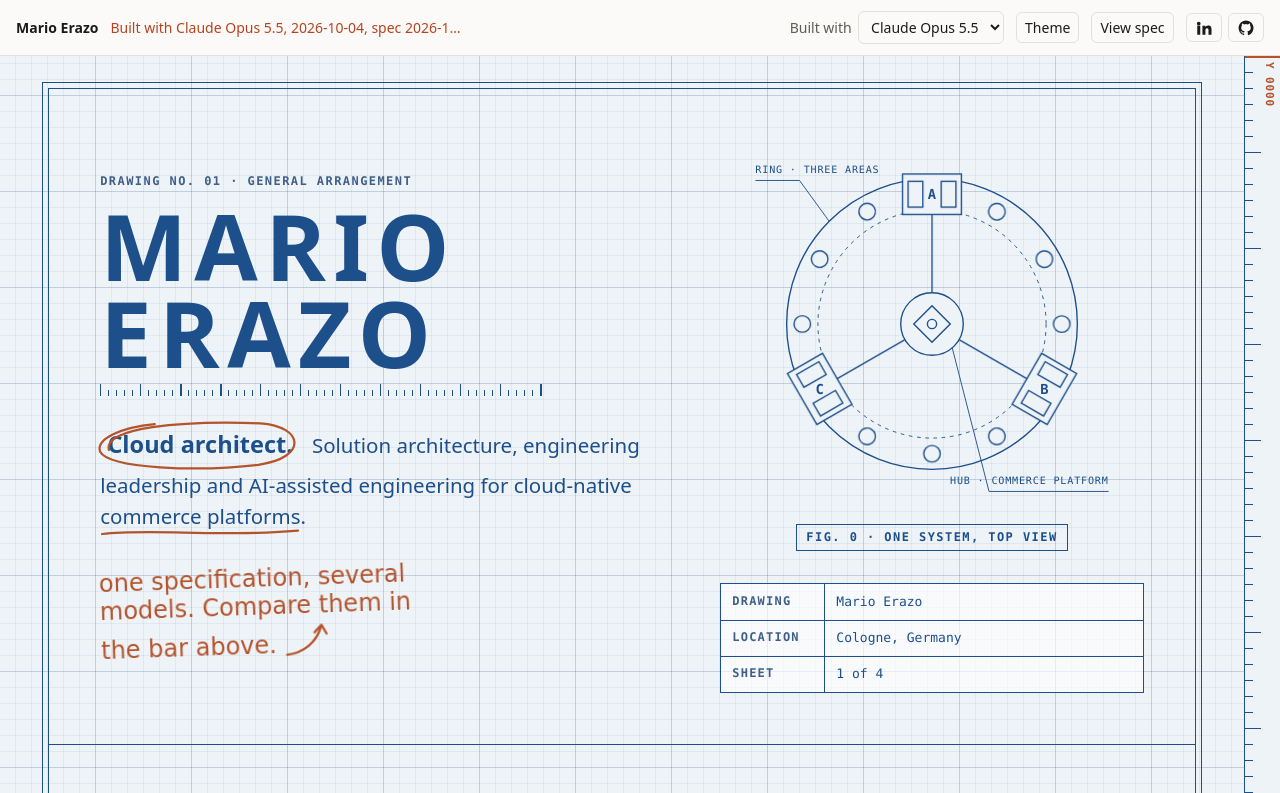
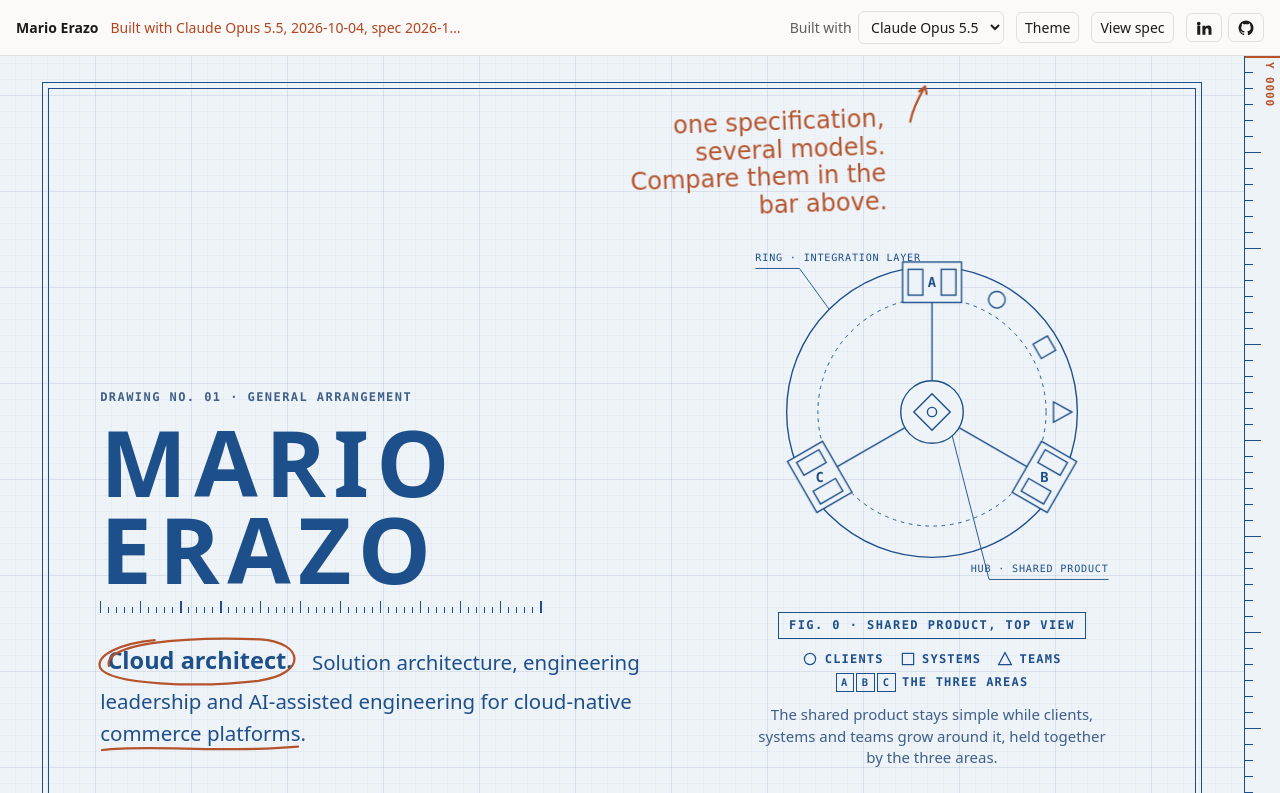
Before and after one commit to MarioAer/personal-website, a website: page variants/claude-opus-5.5/index.html in a window 1280 px wide. Shown: the top 793 px of the page. Drawn offline with Linux system fonts and the light colour scheme.

Commit message:
chore: dim the grid, aim the hero note and give the ring diagram a meaning
The hero note now points at the variant selector in the bar. The ring shows the
shared product at the hub, the three areas as modules, and clients, systems and
teams that grow around it as the page scrolls, with a legend and a caption.

Co-Authored-By: Claude Opus 5.5 <noreply@anthropic.com>

```diff
--- a/variants/claude-opus-5.5/index.html
+++ b/variants/claude-opus-5.5/index.html
@@ -23,6 +23,7 @@
 <div class="frame">
 
 <header class="sheet hero">
+  <p class="pen-note pen-note--hero"><span><span class="visually-hidden">Margin note: </span>one specification, several models. Compare them in the bar above.</span><svg class="pen-arrow pen-arrow--bar" viewBox="0 0 40 60" aria-hidden="true" focusable="false"><path class="pen-stroke pen-stroke--load" pathLength="1" d="M6 56 C 10 38, 20 20, 30 4 M30 4 L21 11 M30 4 L32 15"/></svg></p>
   <div class="hero-text">
     <p class="label">Drawing no. 01 · General arrangement</p>
     <h1 class="title">Mario Erazo</h1>
@@ -31,12 +32,10 @@
       <span class="mark mark-circle">Cloud architect.<svg class="pen-svg" viewBox="0 0 220 70" preserveAspectRatio="none" aria-hidden="true" focusable="false"><path class="pen-stroke pen-stroke--load" pathLength="1" d="M18 42 C 12 14, 90 4, 170 8 C 214 12, 218 52, 168 61 C 108 70, 18 66, 9 44 C 5 28, 30 13, 64 9"/></svg></span>
       Solution architecture, engineering leadership and AI-assisted engineering for cloud-native
       <span class="mark mark-underline">commerce platforms.<svg class="pen-svg" viewBox="0 0 200 12" preserveAspectRatio="none" aria-hidden="true" focusable="false"><path class="pen-stroke pen-stroke--load" pathLength="1" d="M2 8 C 50 2, 122 12, 198 4"/></svg></span>
-    </p>
-    <p class="pen-note pen-note--hero"><span class="visually-hidden">Margin note: </span>one specification, several models. Compare them in the bar above.<svg class="pen-arrow" viewBox="0 0 60 50" aria-hidden="true" focusable="false"><path class="pen-stroke pen-stroke--load" pathLength="1" d="M6 44 C 26 42, 44 30, 50 8 M50 8 L41 17 M50 8 L56 19"/></svg></p>
-  </div>
+    </p>  </div>
 
-  <figure class="ring" aria-hidden="true">
-    <svg class="ring-svg" viewBox="0 0 400 400" focusable="false">
+  <figure class="ring">
+    <svg class="ring-svg" viewBox="0 0 400 400" role="img" aria-labelledby="ring-desc" focusable="false">
       <defs>
         <g id="module">
           <rect class="ring-solid" x="168" y="37" width="64" height="44"/>
@@ -44,20 +43,22 @@
           <rect x="210" y="45" width="16" height="28"/>
           <line x1="200" y1="81" x2="200" y2="166"/>
         </g>
-        <circle id="pod" class="ring-solid" cx="200" cy="59" r="9"/>
+        <circle id="client" class="ring-solid" cx="200" cy="59" r="9"/>
+        <rect id="system" class="ring-solid" x="191" y="50" width="18" height="18"/>
+        <path id="team" class="ring-solid" d="M200 48 L211 68 L189 68 Z"/>
       </defs>
       <circle class="ring-draw" pathLength="1" cx="200" cy="200" r="158"/>
       <circle class="ring-fine" cx="200" cy="200" r="124"/>
       <g class="ring-rotor">
-        <use href="#pod" transform="rotate(30 200 200)"/>
-        <use href="#pod" transform="rotate(60 200 200)"/>
-        <use href="#pod" transform="rotate(90 200 200)"/>
-        <use href="#pod" transform="rotate(150 200 200)"/>
-        <use href="#pod" transform="rotate(180 200 200)"/>
-        <use href="#pod" transform="rotate(210 200 200)"/>
-        <use href="#pod" transform="rotate(270 200 200)"/>
-        <use href="#pod" transform="rotate(300 200 200)"/>
-        <use href="#pod" transform="rotate(330 200 200)"/>
+        <use class="pod" href="#client" transform="rotate(30 200 200)"/>
+        <use class="pod" href="#system" transform="rotate(60 200 200)"/>
+        <use class="pod" href="#team" transform="rotate(90 200 200)"/>
+        <use class="pod pod-grow-1" href="#client" transform="rotate(150 200 200)"/>
+        <use class="pod pod-grow-1" href="#system" transform="rotate(180 200 200)"/>
+        <use class="pod pod-grow-1" href="#team" transform="rotate(210 200 200)"/>
+        <use class="pod pod-grow-2" href="#client" transform="rotate(270 200 200)"/>
+        <use class="pod pod-grow-2" href="#system" transform="rotate(300 200 200)"/>
+        <use class="pod pod-grow-2" href="#team" transform="rotate(330 200 200)"/>
         <use href="#module"/>
         <use href="#module" transform="rotate(120 200 200)"/>
         <use href="#module" transform="rotate(240 200 200)"/>
@@ -69,12 +70,22 @@
       <rect x="186" y="186" width="28" height="28" transform="rotate(45 200 200)"/>
       <circle cx="200" cy="200" r="5"/>
       <polyline class="ring-leader" points="88,88 56,44 8,44"/>
-      <text class="ring-label" x="8" y="36">Ring · three areas</text>
+      <text class="ring-label" x="8" y="36">Ring · integration layer</text>
       <polyline class="ring-leader" points="222,226 262,382 392,382"/>
-      <text class="ring-label" x="392" y="374" text-anchor="end">Hub · commerce platform</text>
+      <text class="ring-label" x="392" y="374" text-anchor="end">Hub · shared product</text>
     </svg>
-    <p class="view-title">Fig. 0 · One system, top view</p>
+    <figcaption>
+      <p class="view-title">Fig. 0 · Shared product, top view</p>
+      <ul class="ring-legend" aria-hidden="true">
+        <li><svg viewBox="0 0 20 20"><circle cx="10" cy="10" r="7"/></svg>Clients</li>
+        <li><svg viewBox="0 0 20 20"><rect x="3" y="3" width="14" height="14"/></svg>Systems</li>
+        <li><svg viewBox="0 0 20 20"><path d="M10 2 L18 17 L2 17 Z"/></svg>Teams</li>
+        <li><span class="node-letter">A</span><span class="node-letter">B</span><span class="node-letter">C</span>The three areas</li>
+      </ul>
+      <p class="ring-caption" id="ring-desc">The shared product stays simple while clients, systems and teams grow around it, held together by the three areas.</p>
+    </figcaption>
   </figure>
+
 
   <dl class="title-block">
     <div><dt>Drawing</dt><dd>Mario Erazo</dd></div>
--- a/variants/claude-opus-5.5/main.js
+++ b/variants/claude-opus-5.5/main.js
@@ -44,3 +44,30 @@ if (coordinates && window.matchMedia('(pointer: fine)').matches) {
     })
   }, { passive: true })
 }
+
+// Aim the hero margin note's arrow at the variant selector in the shared bar. The bar is the
+// shell's open shadow root; it is only read here, never restyled. Without it the note keeps its
+// resting place.
+const note = document.querySelector('.pen-note--hero')
+const arrow = note?.querySelector('.pen-arrow--bar')
+const hero = document.querySelector('.hero')
+
+function aimNote() {
+  if (!note || !arrow || !hero) return
+  const target = document.querySelector('site-shell')?.shadowRoot?.querySelector('[data-testid="shell-select"]')
+  note.style.setProperty('--aim', '0px')
+  const box = target?.getBoundingClientRect()
+  if (!box || box.width === 0) return
+  const tip = arrow.getBoundingClientRect()
+  const rest = note.getBoundingClientRect()
+  const area = hero.getBoundingClientRect()
+  const wanted = box.left + box.width / 2 - (tip.left + tip.width * 0.75)
+  const shift = Math.min(area.right - rest.right - 8, Math.max(area.left - rest.left + 8, wanted))
+  note.style.setProperty('--aim', `${Math.round(shift)}px`)
+}
+
+const shellRoot = document.querySelector('site-shell')?.shadowRoot
+if (shellRoot) new MutationObserver(aimNote).observe(shellRoot, { subtree: true, childList: true, attributes: true })
+window.addEventListener('resize', aimNote)
+window.addEventListener('load', aimNote)
+aimNote()
--- a/variants/claude-opus-5.5/style.css
+++ b/variants/claude-opus-5.5/style.css
@@ -8,8 +8,8 @@
   --muted: #3f5f86;
   --pen: #b4532c;
   --card: rgb(255 255 255 / 0.6);
-  --grid-major: rgb(29 79 138 / 0.16);
-  --grid-minor: rgb(29 79 138 / 0.07);
+  --grid-major: rgb(29 79 138 / 0.08);
+  --grid-minor: rgb(29 79 138 / 0.035);
 
   --font-sans: ui-sans-serif, system-ui, -apple-system, "Segoe UI", Roboto, "Helvetica Neue", Arial, sans-serif;
   --font-mono: ui-monospace, "SF Mono", SFMono-Regular, Menlo, Consolas, "Liberation Mono", monospace;
@@ -29,8 +29,8 @@
     --muted: #d6e3f7;
     --pen: #f6c9a6;
     --card: rgb(255 255 255 / 0.06);
-    --grid-major: rgb(255 255 255 / 0.22);
-    --grid-minor: rgb(255 255 255 / 0.1);
+    --grid-major: rgb(255 255 255 / 0.12);
+    --grid-minor: rgb(255 255 255 / 0.05);
   }
 }
 
@@ -41,8 +41,8 @@
   --muted: #d6e3f7;
   --pen: #f6c9a6;
   --card: rgb(255 255 255 / 0.06);
-  --grid-major: rgb(255 255 255 / 0.22);
-  --grid-minor: rgb(255 255 255 / 0.1);
+  --grid-major: rgb(255 255 255 / 0.12);
+  --grid-minor: rgb(255 255 255 / 0.05);
 }
 
 /* Base */
@@ -167,7 +167,7 @@ main > .sheet:first-child,
 .hero {
   display: grid;
   gap: 2rem 3rem;
-  grid-template-areas: "text" "ring" "block";
+  grid-template-areas: "note" "text" "ring" "block";
 }
 
 .hero-text { grid-area: text; align-self: center; }
@@ -234,7 +234,19 @@ main > .sheet:first-child,
   transform: rotate(-2deg);
 }
 
-.pen-note--hero { margin-top: 2rem; }
+.pen-note--hero {
+  grid-area: note;
+  justify-self: end;
+  display: flex;
+  align-items: flex-start;
+  gap: 0.35rem;
+  max-width: 21rem;
+  margin-top: calc(-0.6 * var(--pad));
+  text-align: right;
+  transform: translateX(var(--aim, 0px)) rotate(-2deg);
+}
+
+.pen-arrow--bar { flex: none; width: 2rem; height: 3rem; margin: -1.25rem 0 0; }
 
 .pen-arrow {
   display: inline-block;
@@ -291,7 +303,29 @@ main > .sheet:first-child,
 
 .ring-rotor { transform-box: view-box; transform-origin: 200px 200px; }
 
-.ring .view-title { margin-top: 1rem; }
+.ring figcaption {
+  display: grid;
+  justify-items: center;
+  gap: 0.75rem;
+  margin-top: 1rem;
+}
+
+.ring-legend {
+  display: flex;
+  flex-wrap: wrap;
+  justify-content: center;
+  gap: 0.4rem 1rem;
+  font: 600 0.75rem/1.2 var(--font-mono);
+  letter-spacing: 0.1em;
+  text-transform: uppercase;
+}
+
+.ring-legend li { display: inline-flex; align-items: center; gap: 0.4rem; }
+.ring-legend svg { width: 1rem; height: 1rem; fill: none; stroke: var(--ink); stroke-width: 1.5; }
+.ring-legend .node-letter { width: 1.15rem; height: 1.15rem; font-size: 0.65rem; }
+.ring-legend .node-letter + .node-letter { margin-left: -0.25rem; }
+
+.ring-caption { max-width: 22rem; font-size: 0.9375rem; line-height: 1.45; color: var(--muted); }
 
 /* Title block */
 
@@ -333,10 +367,12 @@ main > .sheet:first-child,
 @media (min-width: 960px) {
   .hero {
     grid-template-columns: minmax(0, 1.35fr) minmax(0, 1fr);
-    grid-template-areas: "text ring" "text block";
+    grid-template-areas: "note note" "text ring" "text block";
   }
 
   .ring { align-self: start; }
+
+  .pen-note--hero { margin-right: 3rem; margin-bottom: -1.5rem; }
 }
 
 /* Expertise: three modules joined by one connector */
@@ -787,6 +823,7 @@ main > .sheet:first-child,
 @keyframes draw-x { from { transform: scaleX(0); } }
 @keyframes draw-y { from { transform: scaleY(0); } }
 @keyframes ruler-move { to { transform: translateY(calc(100% - 4.5rem)); } }
+@keyframes pod-grow { from { opacity: 0; } }
 
 .pen-stroke--load,
 .ring-draw { animation: pen-draw 1.1s ease-out 0.4s both; }
@@ -808,6 +845,15 @@ main > .sheet:first-child,
     animation: ruler-move linear both;
     animation-timeline: scroll(root block);
   }
+
+  .pod-grow-1,
+  .pod-grow-2 {
+    animation: pod-grow linear both;
+    animation-timeline: scroll(root block);
+  }
+
+  .pod-grow-1 { animation-range: 6% 18%; }
+  .pod-grow-2 { animation-range: 18% 32%; }
 
   .pen-host { view-timeline: --pen block; }
 
```
